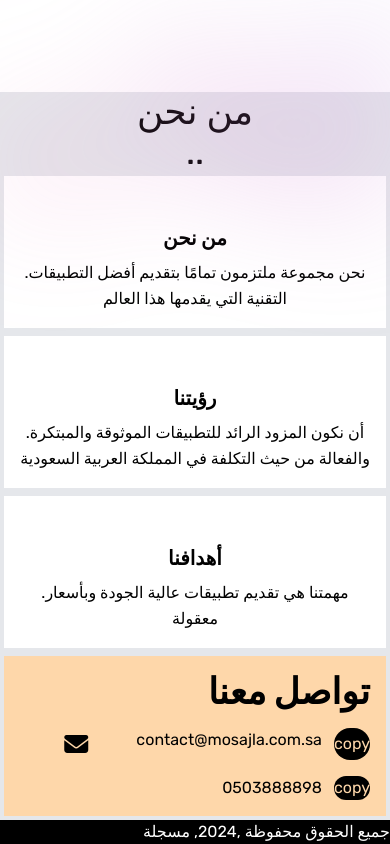
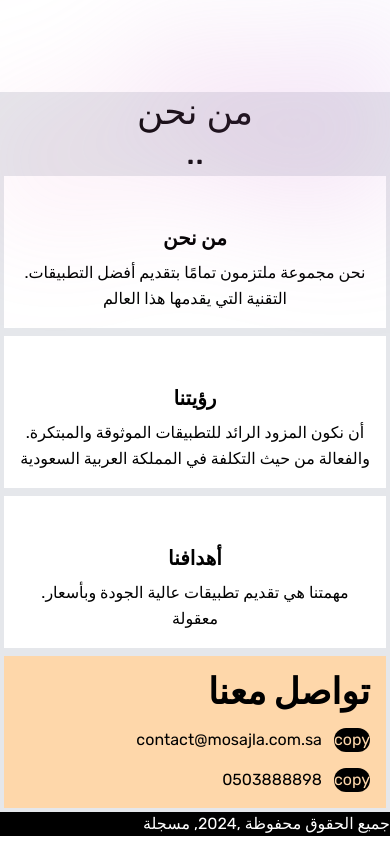
Before and after one commit to moattx/work, a SvelteKit app: page / in a window 390 px wide. Shown: the part 428-1272 px from the top of the page. Built offline with nearby package versions, Linux system fonts and the light colour scheme; some icons are missing.

Commit message:
fix showing two mail icons on mobile

```diff
--- a/src/routes/+page.svelte
+++ b/src/routes/+page.svelte
@@ -5,7 +5,7 @@
   import Footer from "./Footer.svelte";
   let mobile = false;
   console.log(navigator.userAgent)
-  if (navigator.userAgent.includes("iPhone")){
+  if (navigator.userAgent.match(/Android|webOS|iPhone|iPod|Blackberry/i)){
     mobile = true;
   }
 
--- a/src/routes/Contact.svelte
+++ b/src/routes/Contact.svelte
@@ -75,7 +75,6 @@
 		<h1>تواصل معنا</h1>
 	</div>
 	<div class="flex flex-row gap-3">
-		<span class="fa-solid fa-envelope text-2xl"></span>
     <box-icon type='solid' name='envelope'></box-icon>
 		{#if email_copied}
 			<p>contact@mosajla.com.sa</p>
@@ -97,10 +96,6 @@
                 copy
             </button>
 		{/if}
-    <!--
-    <a><i class="fa fa-camera-retro"></i> </a>
-    <span class="material-symbols-outlined"></span>
-    -->
         </div>
 
 </section>
```
